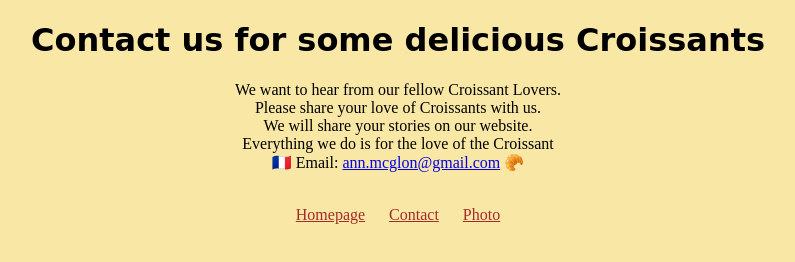
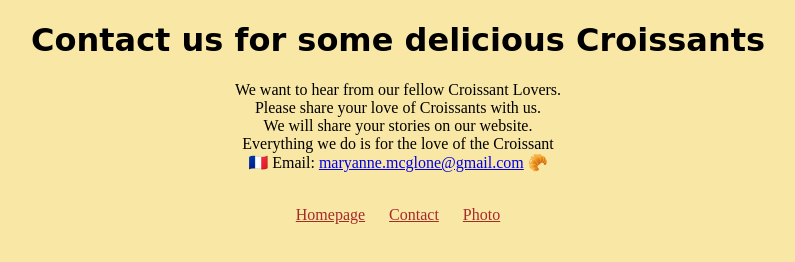
Before and after one commit to inksp0ts09/Croissant, a plain HTML site: page contact.html in a window 1280 px wide. Shown: the whole page, without its empty margins (242-1037 px from the left). Drawn offline with Linux system fonts and the light colour scheme; a web font is replaced by a local one.

Commit message:
updated email

```diff
--- a/contact.html
+++ b/contact.html
@@ -29,8 +29,8 @@
       Everything we do is for the love of the Croissant
       <br />
       🇫🇷 Email:
-      <a href="mailto:ann.mcglon@gmail.com" class="mail"
-        >ann.mcglon@gmail.com</a
+      <a href="mailto:maryanne.mcglone@gmail.com" class="mail"
+        >maryanne.mcglone@gmail.com</a
       >
       🥐
     </p>
```
Also changed, not shown: 1 other file.
